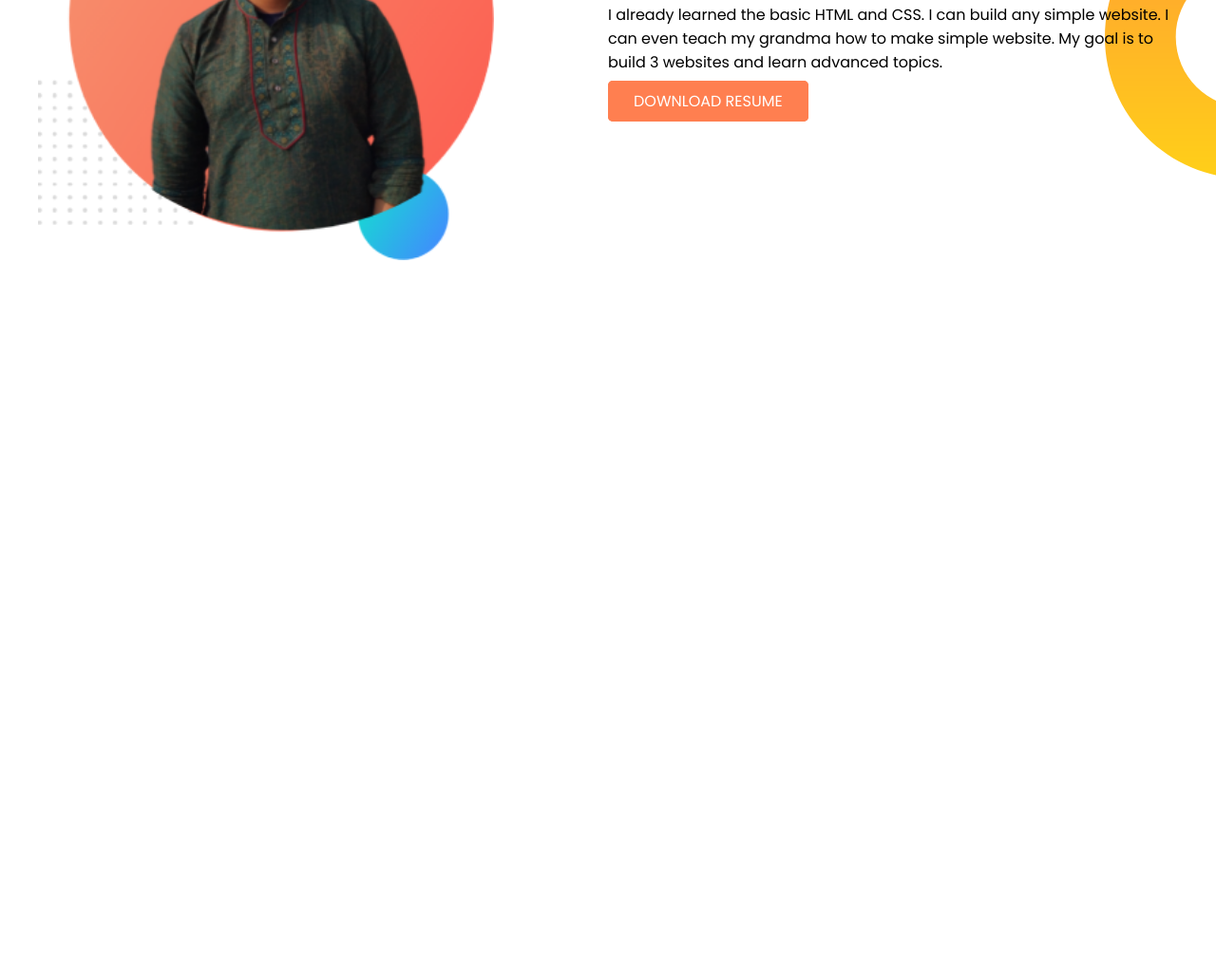
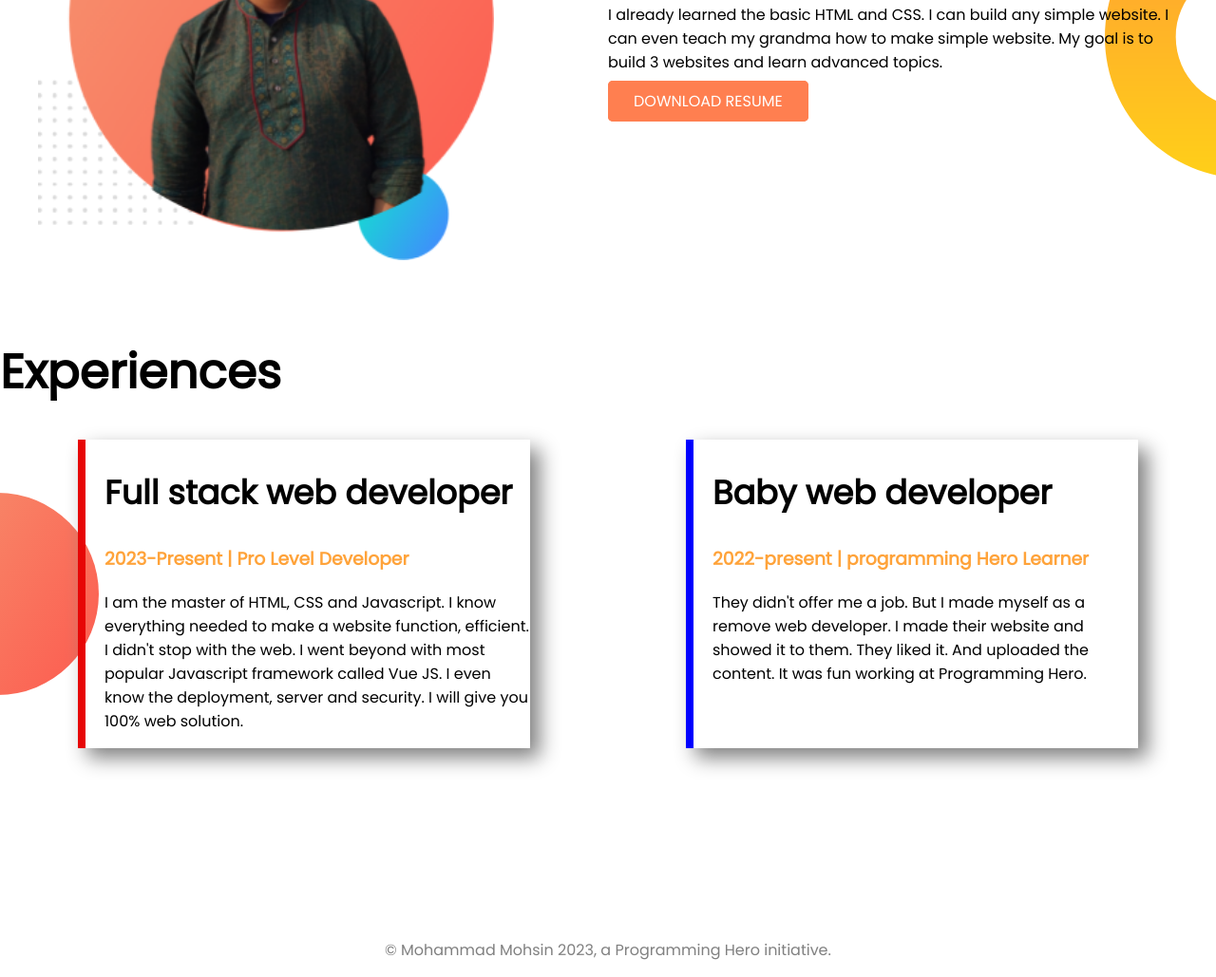
Before and after one commit to MohsinNB/developer-portfolio, a plain HTML site: page index.html in a window 1280 px wide. Shown: the part 1077-2106 px from the top of the page at 95% size. Before the commit the page ends 1398 px from the top, so only its background shows below. Drawn offline with Linux system fonts and the light colour scheme.

Commit message:
finally ok

```diff
--- a/index.html
+++ b/index.html
@@ -39,5 +39,22 @@
         </div>
     </section>
 
+
+    <h1>Experiences</h1>
+    <section class="part-3">
+        <div class="left">
+            <h2>Full stack web  developer</h2>
+            <h3>2023-Present | Pro Level Developer</h3>
+            <p>I am the master of HTML, CSS and Javascript. I know everything needed to make a website function, efficient. I didn't stop with the web. I went beyond with most popular Javascript framework called Vue JS. I even know the deployment, server and security. I will give you 100% web solution.</p>
+        </div>
+        <div class="right">
+            <h2>Baby web developer</h2>
+            <h3>2022-present | programming Hero Learner</h3>
+            <p>They didn't offer me a job. But I made myself as a remove web developer. I made their website and showed it to them. They liked it. And uploaded the content. It was fun working at Programming Hero.</p>
+        </div>
+    </section>
 </body>
+<footer>
+    <p>© Mohammad Mohsin 2023, a Programming Hero initiative.</p>
+</footer>
 </html>
--- a/style.css
+++ b/style.css
@@ -8,6 +8,9 @@ img{
 }
 h1{
     font-size: 50px;
+}
+h2{
+    font-size: 35px;
 }
 span{
     color: orange;
@@ -61,3 +64,33 @@ span{
     border-radius: 5px;
     background-image: linear-gradient(rgb(240, 161, 132) coral);
 }
+
+
+.part-3{
+    display: flex;
+    justify-content: space-around;
+    background-image: url(images/exp-bg.png);
+    background-repeat: no-repeat;
+    background-position: left;
+    margin-bottom: 200px;
+}
+.part-3 h3{
+    color: rgb(255, 163, 58);
+}
+.left{
+    width: 35%;
+    box-shadow: 10px 10px 20px gray;
+    padding-left: 20px;
+    border-left: 8px solid rgb(231, 6, 6);
+
+}
+.right{
+    width: 35%;
+    box-shadow: 10px 10px 20px gray;
+    padding-left: 20px;
+    border-left: 8px solid blue;
+}
+footer p{
+    color: gray;
+    text-align: center;
+}
```
